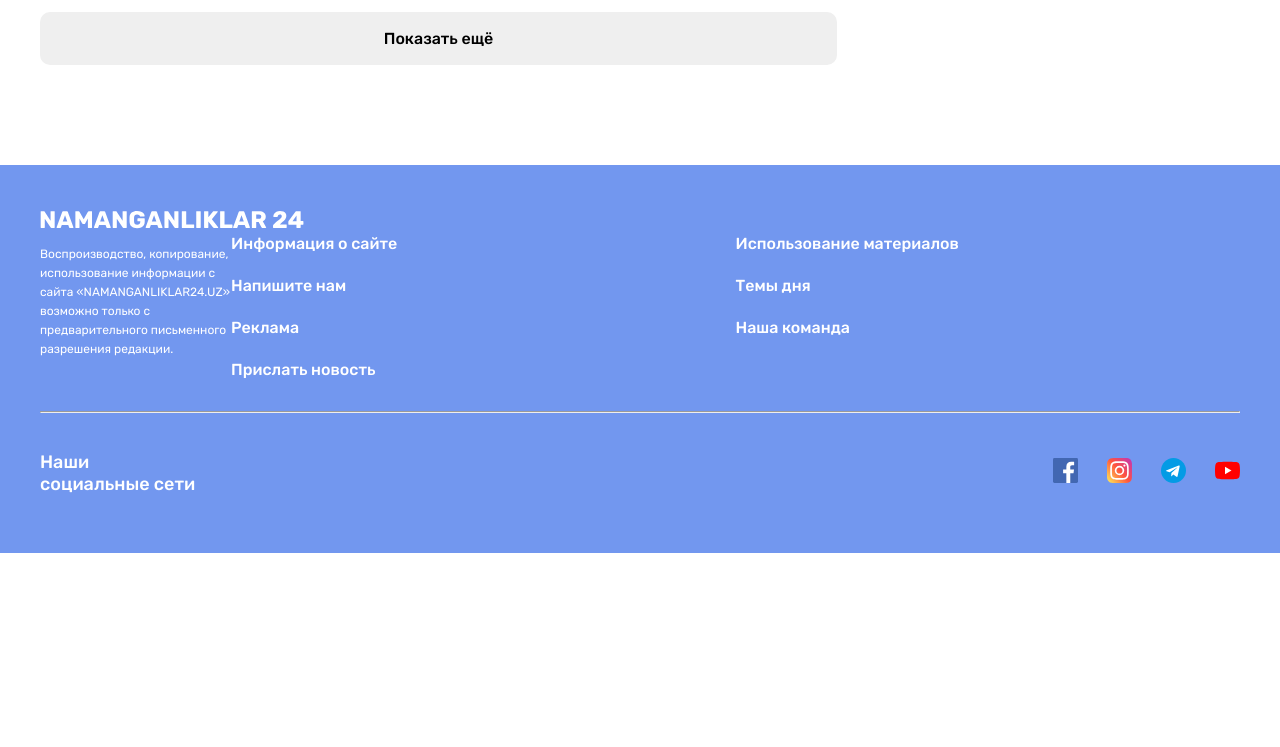
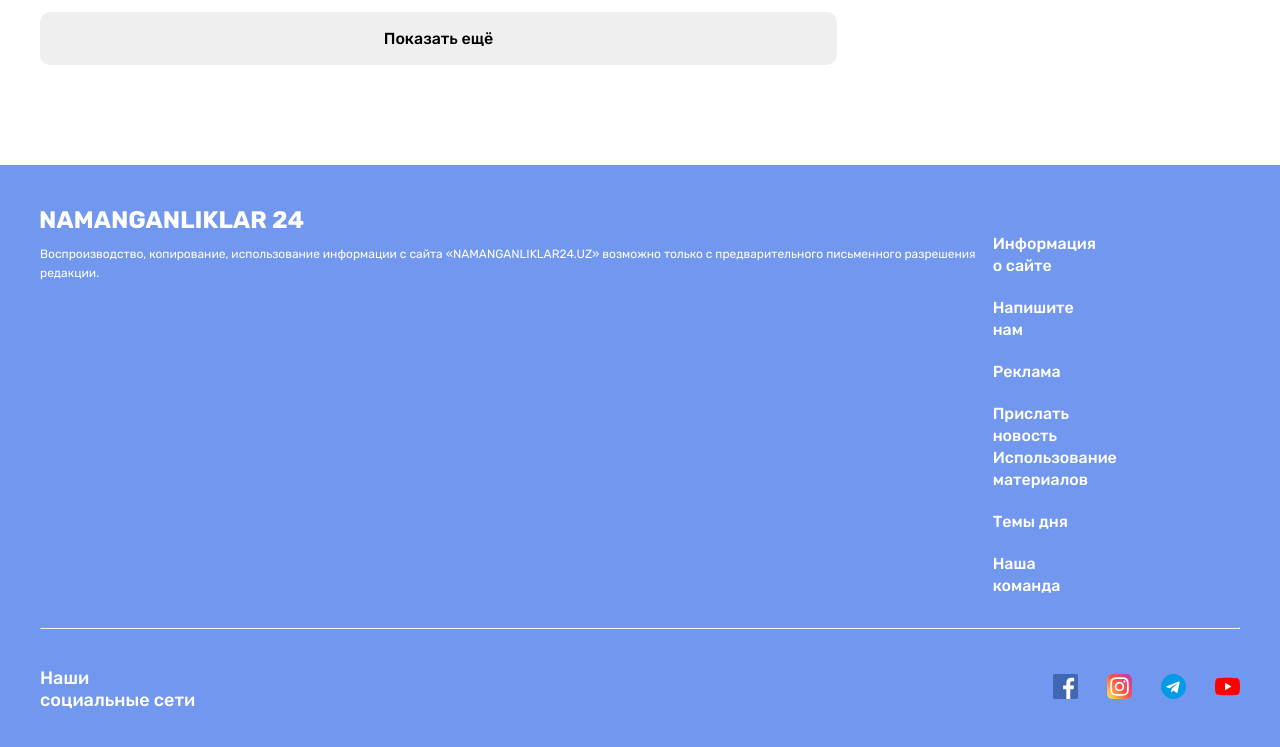
Before and after one commit to gulmirakhonmusaeva/N24, a plain HTML site: page index.html in a window 1280 px wide. Shown: the part 2315-3062 px from the top of the page. Before the commit the page ends 2868 px from the top, so only its background shows below. Drawn offline with Linux system fonts and the light colour scheme.

Commit message:
add changes

```diff
--- a/css/shared.css
+++ b/css/shared.css
@@ -252,7 +252,9 @@
 .site-footer-about-links {
   display: flex;
 }
+
 .footer-text-item {
+    flex-grow: 1;
     width: 229px;
     font-size: 12px;
     line-height: 19px;
--- a/index.html
+++ b/index.html
@@ -315,6 +315,7 @@
                    <p class="footer-text-item">
                     Воспроизводство, копирование, использование информации с сайта «NAMANGANLIKLAR24.UZ» возможно только с предварительного письменного разрешения редакции.
                    </p>
+                   <div class="site-footer-links">
                        <ul class="footer-list">
                            <li class="item-footer-list">
                                <a class="footer-list-link" href="">Информация о сайте</a></li>
@@ -333,6 +334,7 @@
                            <li class="item-footer-list">
                                <a class="footer-list-link" href="">Наша команда</a></li>
                        </ul>
+                   </div>
                 </div>
             <!-- </div> -->
 
```
Also changed, not shown: article.html (+2 -0 lines), contact.html (+2 -0 lines), news.html (+2 -0 lines). Lines whose indentation alone changed are shown as unchanged.
